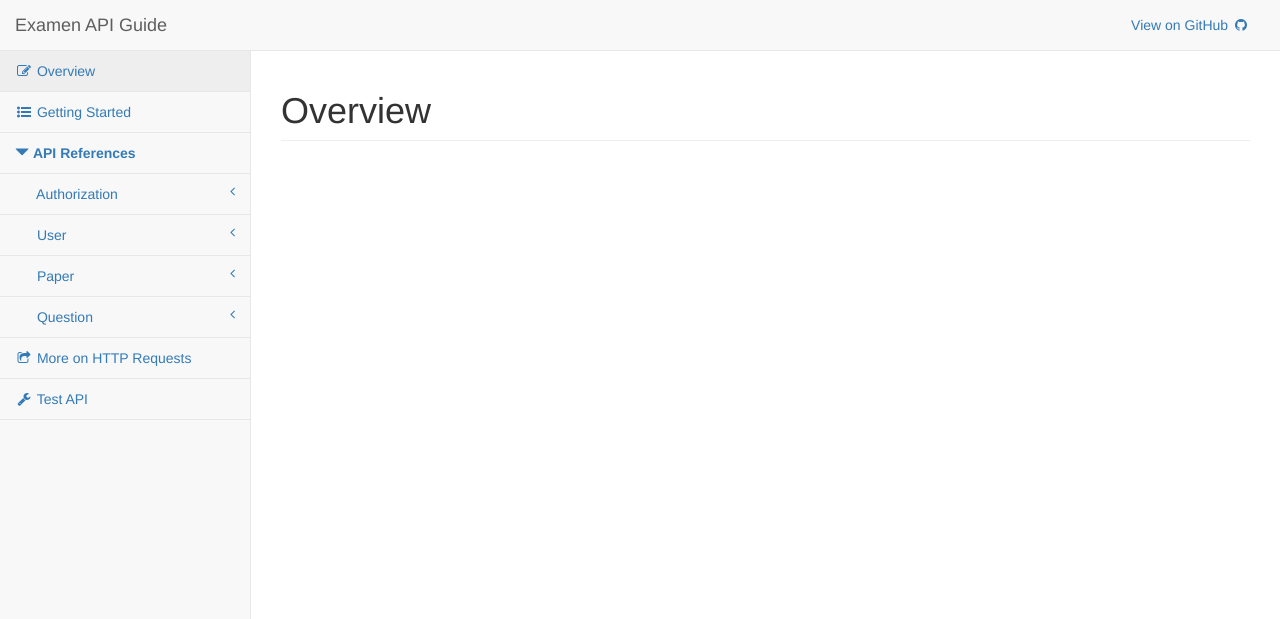
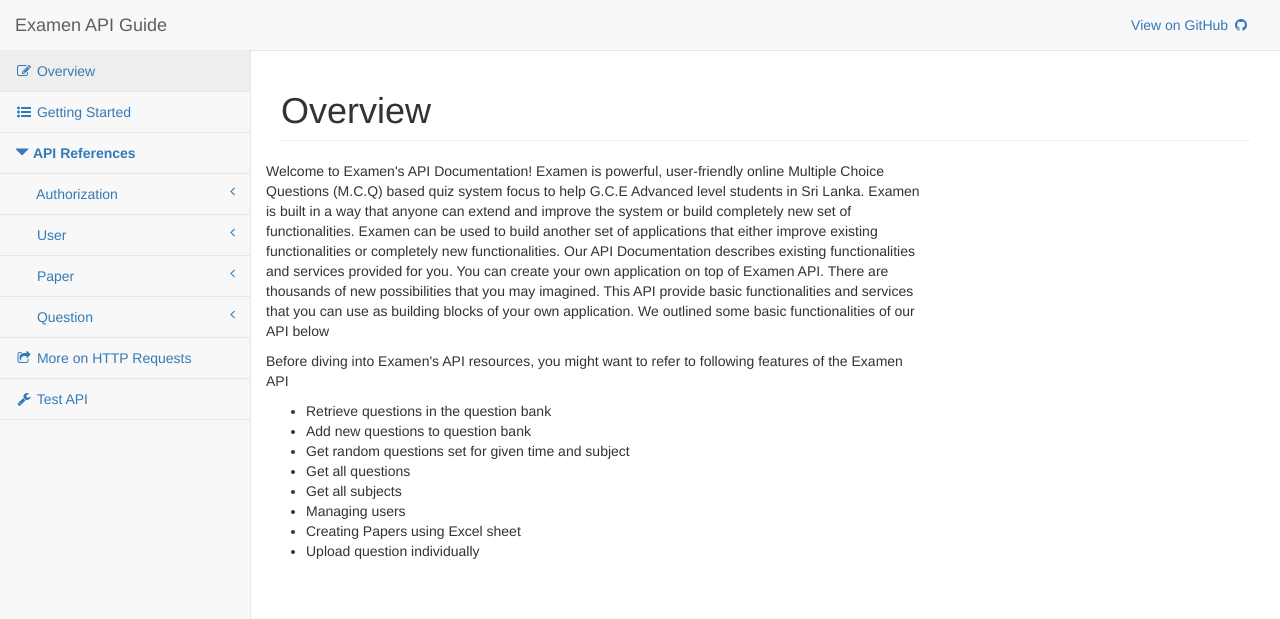
Before and after one commit to shavindraSN/shavindraSN.github.io, a plain HTML site: page pages/index.html in a window 1280 px wide. Drawn offline with Linux system fonts and the light colour scheme.

Commit message:
Add contents to the overview page

```diff
--- a/pages/index.html
+++ b/pages/index.html
@@ -191,9 +191,28 @@
                     <div class="col-lg-8">
                         <!-- /.panel -->
 
-                <!-- /.panel -->
-
-                <!-- /.panel -->
+                        <p>Welcome to Examen's API Documentation! Examen is powerful, user-friendly online Multiple Choice Questions
+                            (M.C.Q) based quiz system focus to help G.C.E Advanced level students in Sri Lanka. Examen is built in a way that anyone
+                            can extend and improve the system or build completely new set of functionalities. Examen can be used to build another
+                            set of applications that either improve existing functionalities or completely new functionalities.  Our API Documentation
+                            describes existing functionalities and services provided for you. You can create your own application on top of Examen API.
+                            There are thousands of new possibilities that you may imagined. This API provide basic functionalities and services
+                            that you can use as building blocks of your own application. We outlined some basic functionalities
+                            of our API below
+                        </p>
+                        <p>Before diving into Examen's API resources, you might want to refer to following features of the
+                            Examen API
+                        </p>
+                        <ul>
+                            <li>Retrieve questions in the question bank</li>
+                            <li>Add new questions to question bank</li>
+                            <li>Get random questions set for given time and subject</li>
+                            <li>Get all questions</li>
+                            <li>Get all subjects</li>
+                            <li>Managing users</li>
+                            <li>Creating Papers using Excel sheet</li>
+                            <li>Upload question individually</li>
+                        </ul>
                     </div>
                     <!-- /.col-lg-8 -->
 
```
Lines whose indentation alone changed are shown as unchanged.
